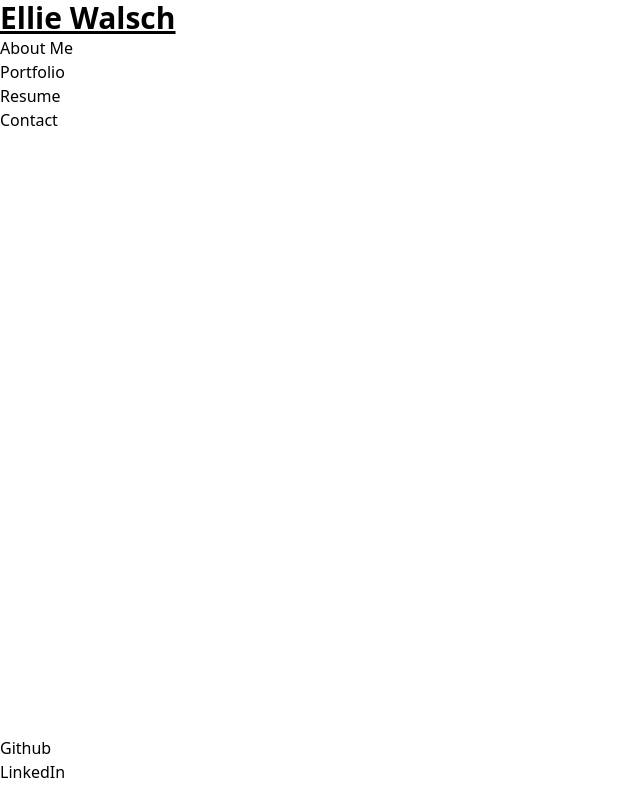
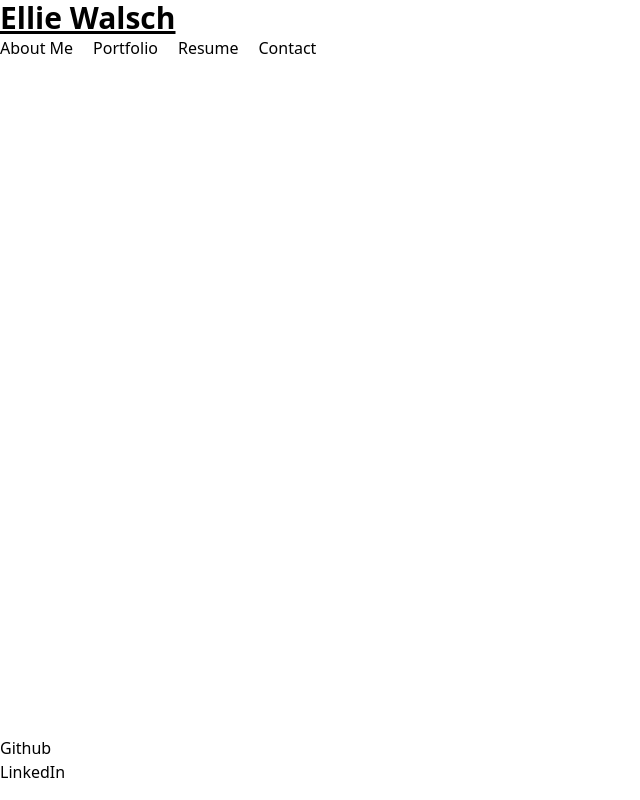
Before and after one commit to EllieWalsch/react-portfolio, a React (Vite) app: page / in a window 1280 px wide. Shown: the whole page, without its empty margins (0-640 px from the left). Built offline with nearby package versions, Linux system fonts and the light colour scheme.

Commit message:
Style nav a tiny bit
or else it will bother me

```diff
--- a/src/components/NavBar.jsx
+++ b/src/components/NavBar.jsx
@@ -1,7 +1,7 @@
 export default function NavBar() {
   return (
     <nav>
-      <ul>
+      <ul className="flex flex-row gap-5">
         <li>
           <a href="/">About Me</a>
         </li>
```
